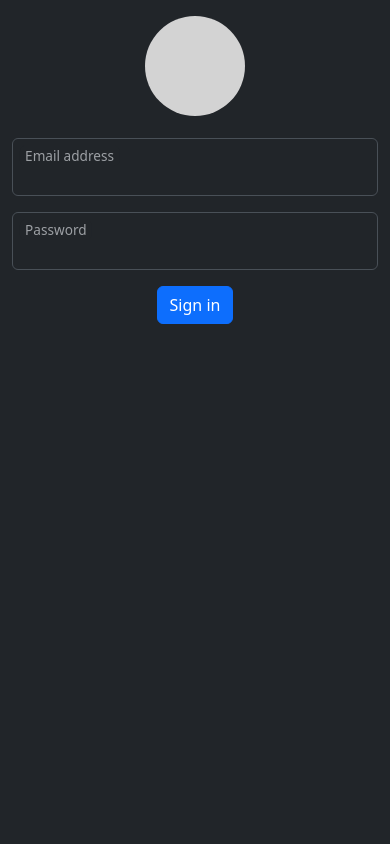
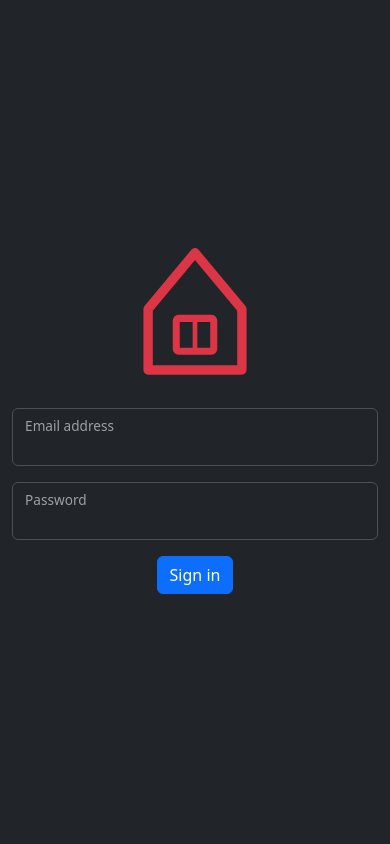
Before and after one commit to ljodal/heim, a FastAPI app: page /login/ in a window 390 px wide. Run offline with FastAPI, Linux system fonts and the light colour scheme; parts of the project's set-up code (start-up, migrations or seed data) failed here and were passed over.

Commit message:
Add a simple logo to the login page

```diff
--- a/heim/frontend/templates/login.html
+++ b/heim/frontend/templates/login.html
@@ -1,10 +1,14 @@
 {% extends "layout.html" %}
 
 {% block body %}
-<main class="container">
-  <form class="col-md-4 offset-md-4" method="POST">
-    <div class="text-center mb-3 mt-3">
-      <div class="rounded-circle" style="height:100px;width:100px;background-color:lightgray;display:inline-block;"></div>
+<main class="container d-flex align-items-center justify-content-center" style="min-height:100vh;">
+  <form class="w-100" style="max-width:400px;" method="POST">
+    <div class="text-center mb-4">
+      <svg viewBox="0 0 64 64" width="150" height="150">
+        <path d="M12 58 L12 32 L32 8 L52 32 L52 58 Z" fill="none" stroke="#dc3545" stroke-width="4" stroke-linejoin="round"></path>
+        <rect x="24" y="36" width="16" height="14" fill="none" stroke="#dc3545" stroke-width="3" rx="1"></rect>
+        <line x1="32" y1="36" x2="32" y2="50" stroke="#dc3545" stroke-width="2"></line>
+      </svg>
     </div>
 
     {% for message in get_messages(request) %}
@@ -37,7 +41,6 @@
       <label class="form-label" for="password">Password</label>
     </div>
 
-
     <!-- Submit button -->
     <div class="mb-3 text-center">
       <button type="submit" class="btn btn-primary btn-block">Sign in</button>
```
